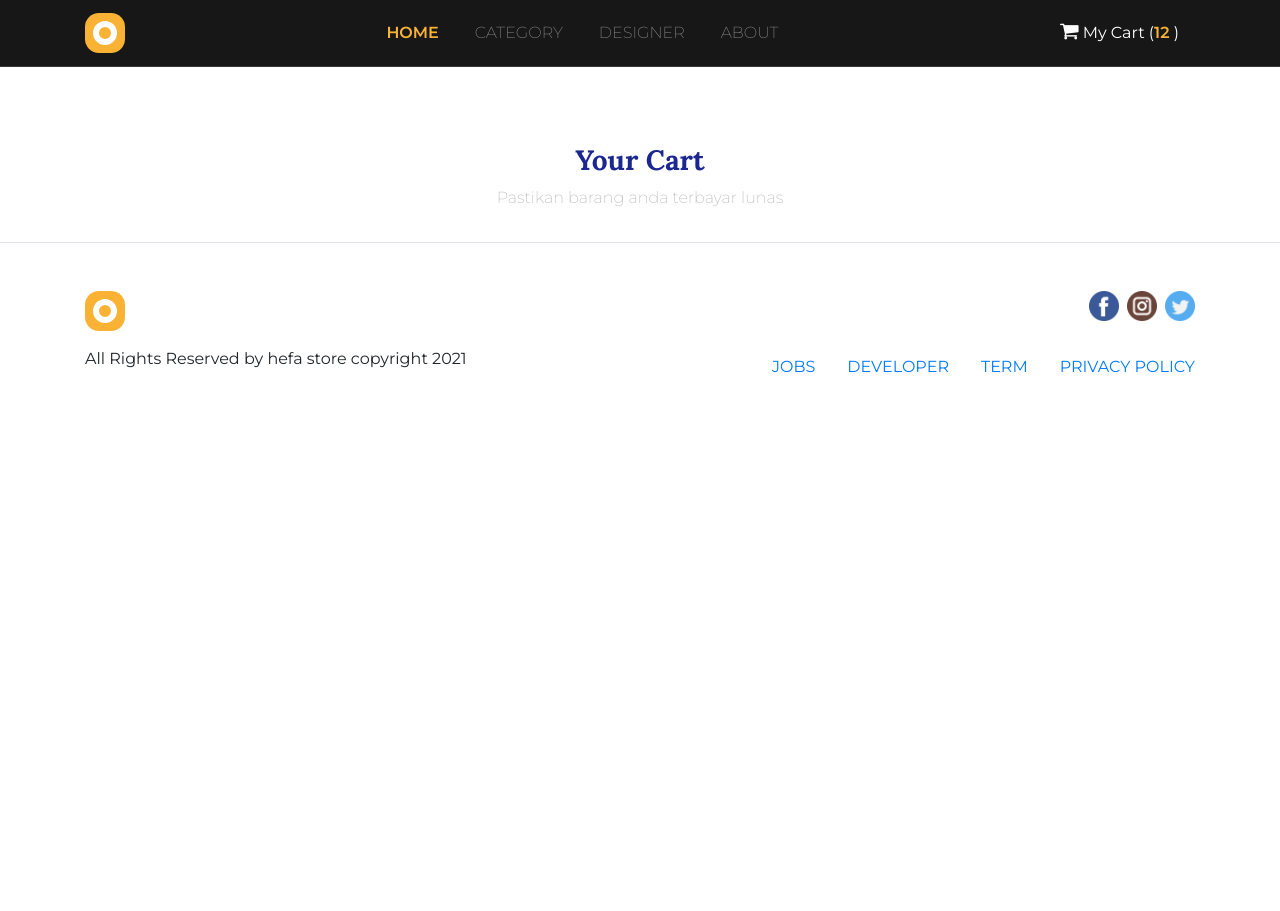
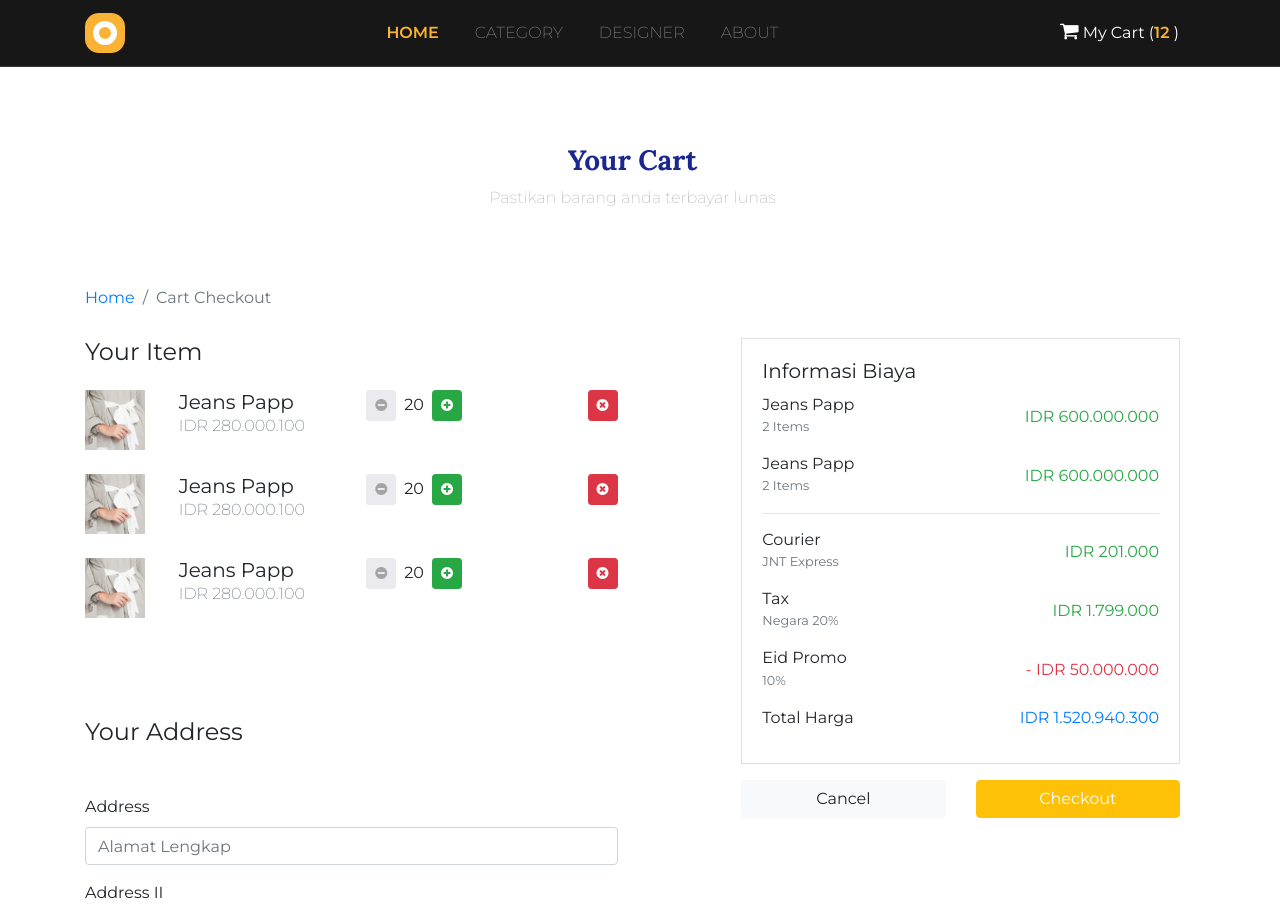
Before and after one commit to getahmad/hefa-store, a React (Create React App) app in the folder bootstrap-react/: page /checkout in a window 1280 px wide. Shown: the top 911 px of the page. Before the commit the page ends 800 px from the top, so only its background shows below. Built offline with nearby package versions, Linux system fonts and the light colour scheme.

Commit message:
checkout

```diff
--- a/bootstrap-react/src/components/Breadcrumb/breadcrumb.js
+++ b/bootstrap-react/src/components/Breadcrumb/breadcrumb.js
@@ -3,7 +3,7 @@ const Breadcrumb = (props) => {
     <>
       <div className="container ">
         <nav aria-label="breadcrumb ">
-          <ol className="breadcrumb bg-transparent pl-0 mt-5 pt-5">
+          <ol className="breadcrumb bg-transparent pl-0 mt-5 ">
             <li className="breadcrumb-item">
               <a href="/">Home</a>
             </li>
--- /dev/null
+++ b/bootstrap-react/src/components/CartBiaya/cartBiaya.js
@@ -0,0 +1,102 @@
+const CartBiaya = () => {
+  return (
+    <>
+      <div className="card rounded-0 checkout-item">
+        <div className="card-body">
+          <h5 className="card-title">Informasi Biaya</h5>
+          <div className="row mb-3">
+            <div className="col">
+              <h6 className="m-0">Jeans Papp</h6>
+              <small className="text-muted">2 Items</small>
+            </div>
+            <div className="col d-flex justify-content-end">
+              <h6 className="m-0 align-self-center text-success">
+                IDR 600.000.000
+              </h6>
+            </div>
+          </div>
+
+          <div className="row mb-3">
+            <div className="col">
+              <h6 className="m-0">Jeans Papp</h6>
+              <small className="text-muted">2 Items</small>
+            </div>
+            <div className="col d-flex justify-content-end">
+              <h6 className="m-0 align-self-center text-success">
+                IDR 600.000.000
+              </h6>
+            </div>
+          </div>
+          <hr />
+
+          <div className="row mb-3">
+            <div className="col">
+              <h6 className="m-0">Courier</h6>
+              <small className="text-muted">JNT Express</small>
+            </div>
+            <div className="col d-flex justify-content-end">
+              <h6 className="m-0 align-self-center text-success">
+                IDR 201.000
+              </h6>
+            </div>
+          </div>
+
+          <div className="row mb-3">
+            <div className="col">
+              <h6 className="m-0">Tax</h6>
+              <small className="text-muted">Negara 20%</small>
+            </div>
+            <div className="col d-flex justify-content-end">
+              <h6 className="m-0 align-self-center text-success">
+                IDR 1.799.000
+              </h6>
+            </div>
+          </div>
+
+          <div className="row mb-3">
+            <div className="col">
+              <h6 className="m-0">Eid Promo</h6>
+              <small className="text-muted">10%</small>
+            </div>
+            <div className="col d-flex justify-content-end">
+              <h6 className="m-0 align-self-center text-danger">
+                - IDR 50.000.000
+              </h6>
+            </div>
+          </div>
+
+          <div className="row mb-3">
+            <div className="col">
+              <h6 className="m-0">Total Harga</h6>
+            </div>
+            <div className="col d-flex justify-content-end">
+              <h6 className="m-0 align-self-center text-primary">
+                IDR 1.520.940.300
+              </h6>
+            </div>
+          </div>
+        </div>
+      </div>
+
+      <div className="row mt-3">
+        <div className="col">
+          <button type="button" className="btn btn-light btn-block">
+            Cancel
+          </button>
+        </div>
+        <div className="col">
+          <button
+            type="button"
+            className="btn btn-warning btn-block text-white"
+            data-toggle="modal"
+            data-target="#checkout-success"
+          >
+            Checkout
+          </button>
+        </div>
+      </div>
+    </>
+  );
+};
+
+export default CartBiaya;
--- /dev/null
+++ b/bootstrap-react/src/components/CartForm/cartForm.js
@@ -0,0 +1,50 @@
+const CartForm = () => {
+  return (
+    <>
+      <form>
+        <div className="form-group">
+          <label htmlFor="address">Address</label>
+          <input
+            type="text"
+            className="form-control"
+            id="address"
+            placeholder="Alamat Lengkap"
+          />
+        </div>
+        <div className="form-group">
+          <label htmlFor="address2">Address II</label>
+          <input
+            type="text"
+            className="form-control"
+            id="address2"
+            placeholder="Alamat Tambahan"
+          />
+        </div>
+        <div className="form-group">
+          <label htmlFor="city">City</label>
+          <select className="custom-select" defaultValue={"DEFAULT"}>
+            <option value="DEFAULT" disabled>
+              Select City
+            </option>
+            <option value="1">Bandung</option>
+            <option value="2">Palembang</option>
+            <option value="3">Jakarta</option>
+          </select>
+        </div>
+        <div className="form-group">
+          <label htmlFor="country">Country</label>
+          <select className="custom-select" defaultValue={"DEFAULT"}>
+            <option value="DEFAULT" disabled>
+              Select Country
+            </option>
+            <option value="1">Indonesia</option>
+            <option value="2">Singapura</option>
+            <option value="3">Malaysia</option>
+          </select>
+        </div>
+      </form>
+    </>
+  );
+};
+
+export default CartForm;
--- /dev/null
+++ b/bootstrap-react/src/components/CartItem/cartItem.js
@@ -0,0 +1,45 @@
+import imgItem from "../../assets/img/cart/item1.png";
+
+const CartItem = () => {
+  return (
+    <>
+      <div className="row mb-4">
+        <div className="col-2">
+          <img src={imgItem} alt="" />
+        </div>
+        <div className="col-4">
+          <h5 className="m-0">Jeans Papp</h5>
+          <p className="m-0 text-muted">IDR 280.000.100</p>
+        </div>
+        <div className="col-4">
+          <button
+            type="button"
+            className="btn btn-sm"
+            style={{ backgroundColor: "#eaeaef", color: "#a4a4a4" }}
+          >
+            <i className="fa fa-minus-circle"></i>
+          </button>
+          <span className="mx-2">20</span>
+          <button
+            type="button"
+            className="btn btn-sm btn-success"
+            style={{ color: "#ffffff" }}
+          >
+            <i className="fa fa-plus-circle"></i>
+          </button>
+        </div>
+        <div className="col-2 text-right">
+          <button
+            type="button"
+            className="btn btn-sm btn-danger"
+            style={{ color: "#ffffff" }}
+          >
+            <i className="fa fa-times-circle"></i>
+          </button>
+        </div>
+      </div>
+    </>
+  );
+};
+
+export default CartItem;
--- a/bootstrap-react/src/pages/CartCheckout.js
+++ b/bootstrap-react/src/pages/CartCheckout.js
@@ -1,3 +1,7 @@
+import Breadcrumb from "../components/Breadcrumb/breadcrumb";
+import CartForm from "../components/CartForm/cartForm";
+import CartItem from "../components/CartItem/cartItem";
+import CartBiaya from "../components/CartBiaya/cartBiaya";
 import Footer from "../components/Footer/footer";
 import Header from "../components/Header/header";
 
@@ -5,13 +9,37 @@ const CartCheckout = () => {
   return (
     <>
       <Header />
-      <div className="container cart-header mt-5 pt-5">
-        <div className="row mt-5 mb-3 text-center">
+      <div className="container cart-header mt-5 pt-5 pl-0">
+        <div className="row mt-5 text-center">
           <div className="col">
             <h3>Your Cart</h3>
             <p>Pastikan barang anda terbayar lunas</p>
           </div>
         </div>
+        <Breadcrumb breadcrumbCurrent="Cart Checkout" />
+
+        <section className="checkout">
+          <div className="container">
+            <div
+              className="row justify-content-between"
+              style={{ marginBottom: "100px" }}
+            >
+              <div className="col-lg-6">
+                <h4 className="mb-4">Your Item</h4>
+                <CartItem />
+                <CartItem />
+                <CartItem />
+                <h4 className="mb-5" style={{ marginTop: "100px" }}>
+                  Your Address
+                </h4>
+                <CartForm />
+              </div>
+              <div className="col-lg-5">
+                <CartBiaya />
+              </div>
+            </div>
+          </div>
+        </section>
       </div>
       <Footer />
     </>
```
Also changed, not shown: bootstrap-react/src/components/CartBiaya/cartBiaya.module.scss (added), bootstrap-react/src/components/CartForm/cartForm.module.scss (added), bootstrap-react/src/components/CartItem/cartItem.moudlee.scss (added), 1 other file (tests, documents, lock files or other folders).
